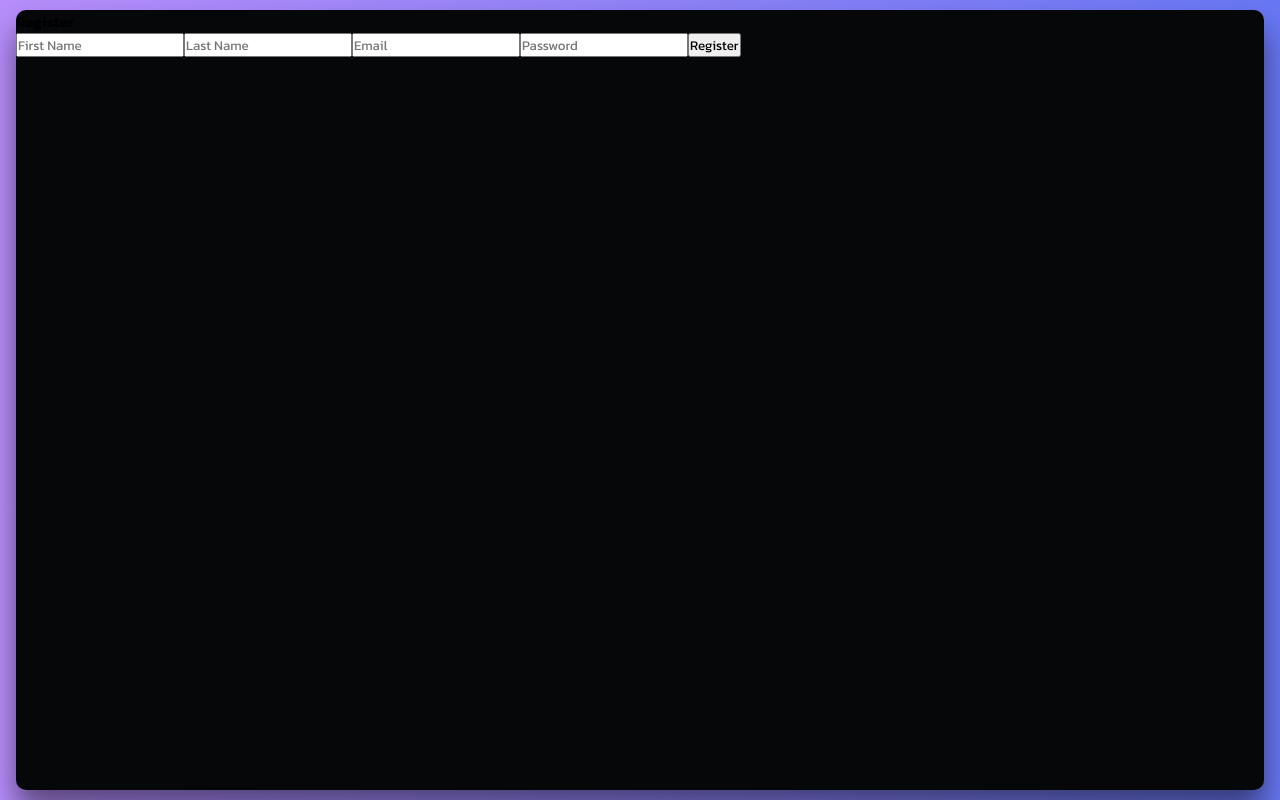
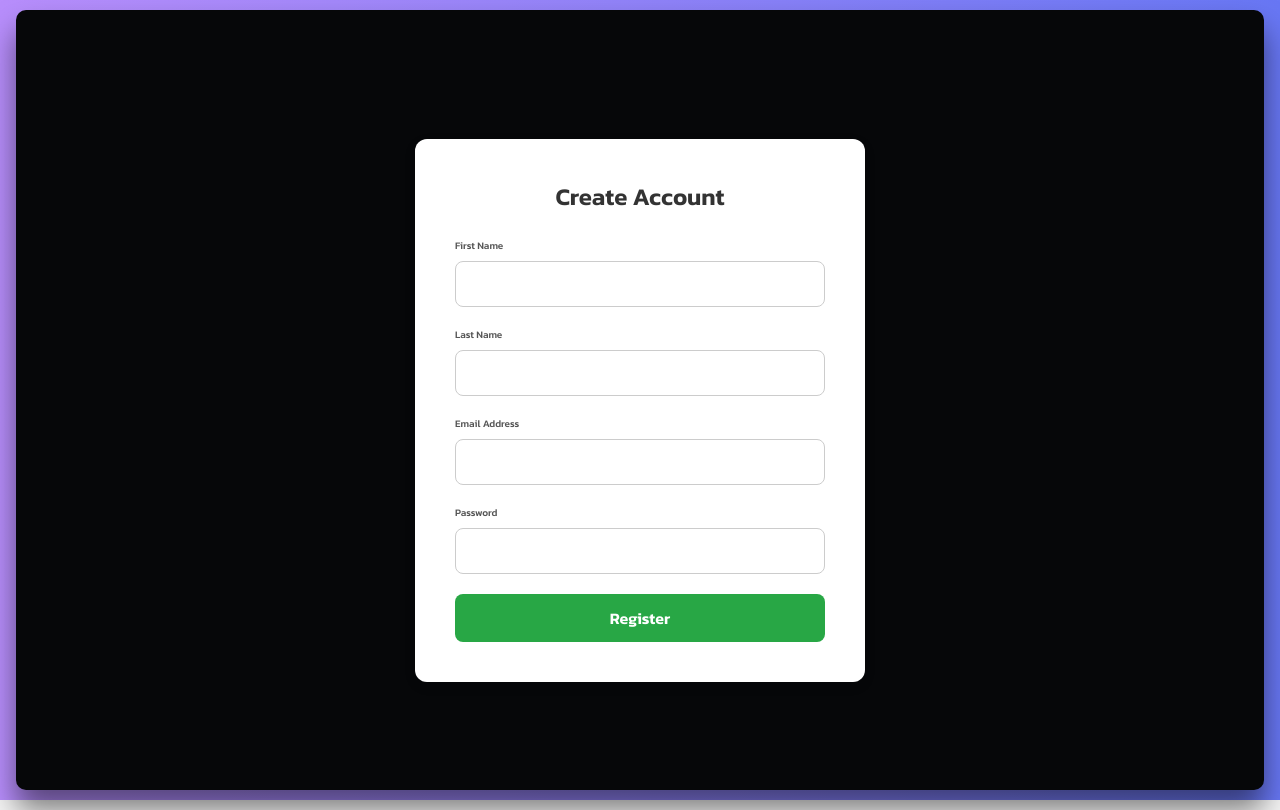
Before and after one commit to truthspear/News-Blog, a React (Vite) app: page /register in a window 1280 px wide. Built offline with nearby package versions, Linux system fonts and the light colour scheme.

Commit message:
Login, register, and categories

```diff
--- a/src/components/News.css
+++ b/src/components/News.css
@@ -106,6 +106,11 @@
 }
 
 .categories {
+    overflow-x: auto;
+    -ms-overflow-style: none;
+    /* IE 10+ */
+    scrollbar-width: none;
+    /* Firefox */
     width: 100%;
     border-radius: 1rem;
     background-color: #111214;
@@ -114,6 +119,12 @@
     flex-direction: column;
     row-gap: 2rem;
     padding: 2rem;
+    scroll-behavior: smooth;
+}
+
+.categories::-webkit-scrollbar {
+    display: none;
+    /* Chrome, Safari, Opera */
 }
 
 .nav-heading {
@@ -281,7 +292,8 @@
 }
 
 .auth-link {
-  color: white; /* or your theme color */
+    color: white;
+    /* or your theme color */
     text-transform: lowercase;
     text-decoration: none;
     font-weight: 600;
--- a/src/components/login.css
+++ b/src/components/login.css
@@ -4,7 +4,7 @@ body {
   margin: 0;
   padding: 0;
   font-family: 'Segoe UI', Tahoma, Geneva, Verdana, sans-serif;
-  background-color: #f4f4f4;
+  background-color: #f0f2f5;
 }
 
 .login-container {
@@ -12,39 +12,41 @@ body {
   align-items: center;
   justify-content: center;
   height: 100vh;
+  padding: 16px;
 }
 
 .login-form {
   background-color: #ffffff;
-  padding: 40px;
+  padding: 40px 32px;
   border-radius: 12px;
-  box-shadow: 0 4px 12px rgba(0, 0, 0, 0.1);
+  box-shadow: 0 6px 20px rgba(0, 0, 0, 0.1);
   width: 100%;
   max-width: 400px;
+  box-sizing: border-box;
 }
 
 .login-title {
-  font-size: 24px;
+  font-size: 28px;
   font-weight: 600;
   text-align: center;
-  margin-bottom: 24px;
-  color: #333333;
+  margin-bottom: 32px;
+  color: #222;
 }
 
 .form-group {
-  margin-bottom: 20px;
+  margin-bottom: 24px;
 }
 
 .form-group label {
   display: block;
   margin-bottom: 8px;
   font-weight: 500;
-  color: #555555;
+  color: #444;
 }
 
 .form-group input {
   width: 100%;
-  padding: 10px 14px;
+  padding: 12px 14px;
   border: 1px solid #ccc;
   border-radius: 8px;
   font-size: 16px;
@@ -58,7 +60,7 @@ body {
 
 .login-button {
   width: 100%;
-  padding: 12px;
+  padding: 14px;
   background-color: #007bff;
   border: none;
   color: #ffffff;
--- a/src/components/login.jsx
+++ b/src/components/login.jsx
@@ -2,6 +2,7 @@ import React, { useState } from 'react';
 import { auth } from './firebase';
 import { signInWithEmailAndPassword } from 'firebase/auth';
 import { useNavigate } from 'react-router-dom';
+import './login.css'; // ✅ Import your CSS file
 
 const Login = () => {
   const [formData, setFormData] = useState({ email: '', password: '' });
@@ -23,36 +24,43 @@ const Login = () => {
         formData.password
       );
       console.log('User logged in:', userCredential.user);
-      // Redirect to home or dashboard after login
       navigate('/');
     } catch (error) {
-      setError(error.message);
+      setError('Invalid email or password');
     }
   };
 
   return (
     <div className="login-container">
-      <h2>Login</h2>
-      <form onSubmit={handleLogin}>
+      <form className="login-form" onSubmit={handleLogin}>
+        <h2 className="login-title">Login</h2>
+
+        <div className="form-group">
+          <label>Email</label>
           <input
             type="email"
             name="email"
-          placeholder="Email"
             value={formData.email}
             onChange={handleChange}
             required
           />
+        </div>
+
+        <div className="form-group">
+          <label>Password</label>
           <input
             type="password"
             name="password"
-          placeholder="Password"
             value={formData.password}
             onChange={handleChange}
             required
           />
-        <button type="submit">Login</button>
+        </div>
+
+        <button type="submit" className="login-button">Login</button>
+
+        {error && <p style={{ color: 'red', marginTop: '10px' }}>{error}</p>}
       </form>
-      {error && <p style={{ color: 'red' }}>{error}</p>}
     </div>
   );
 };
--- a/src/components/register.css
+++ b/src/components/register.css
@@ -72,3 +72,13 @@ body {
 .register-button:hover {
   background-color: #218838;
 }
+
+@media (max-width: 500px) {
+  .register-form {
+    padding: 24px;
+  }
+
+  .register-title {
+    font-size: 20px;
+  }
+}
--- a/src/components/register.jsx
+++ b/src/components/register.jsx
@@ -1,6 +1,7 @@
 import React, { useState } from 'react';
 import { auth } from './firebase';
 import { createUserWithEmailAndPassword, updateProfile } from 'firebase/auth';
+import './register.css'; // Make sure this is imported
 
 const Register = () => {
   const [formData, setFormData] = useState({
@@ -9,6 +10,7 @@ const Register = () => {
     email: '',
     password: ''
   });
+
   const [error, setError] = useState(null);
   const [success, setSuccess] = useState(null);
 
@@ -28,7 +30,6 @@ const Register = () => {
         formData.password
       );
 
-      // Update user profile with displayName (combine first & last name)
       await updateProfile(userCredential.user, {
         displayName: `${formData.firstName} ${formData.lastName}`
       });
@@ -36,7 +37,13 @@ const Register = () => {
       setSuccess("User registered successfully!");
       console.log("Registered user:", userCredential.user);
 
-      // Optionally reset form or redirect here
+      // Optionally reset form
+      setFormData({
+        firstName: '',
+        lastName: '',
+        email: '',
+        password: ''
+      });
     } catch (error) {
       setError(error.message);
     }
@@ -44,44 +51,64 @@ const Register = () => {
 
   return (
     <div className="register-container">
-      <h2>Register</h2>
-      <form onSubmit={handleRegister}>
+      <form onSubmit={handleRegister} className="register-form">
+        <h2 className="register-title">Create Account</h2>
+
+        <div className="form-group">
+          <label htmlFor="firstName">First Name</label>
           <input
             type="text"
             name="firstName"
-          placeholder="First Name"
+            id="firstName"
             value={formData.firstName}
             onChange={handleChange}
             required
           />
+        </div>
+
+        <div className="form-group">
+          <label htmlFor="lastName">Last Name</label>
           <input
             type="text"
             name="lastName"
-          placeholder="Last Name"
+            id="lastName"
             value={formData.lastName}
             onChange={handleChange}
             required
           />
+        </div>
+
+        <div className="form-group">
+          <label htmlFor="email">Email Address</label>
           <input
             type="email"
             name="email"
-          placeholder="Email"
+            id="email"
             value={formData.email}
             onChange={handleChange}
             required
           />
+        </div>
+
+        <div className="form-group">
+          <label htmlFor="password">Password</label>
           <input
             type="password"
             name="password"
-          placeholder="Password"
+            id="password"
             value={formData.password}
             onChange={handleChange}
             required
           />
-        <button type="submit">Register</button>
+        </div>
+
+        <button type="submit" className="register-button">
+          Register
+        </button>
+
+        {error && <p style={{ color: 'red', marginTop: '1rem' }}>{error}</p>}
+        {success && <p style={{ color: 'green', marginTop: '1rem' }}>{success}</p>}
       </form>
-      {error && <p style={{color: "red"}}>{error}</p>}
-      {success && <p style={{color: "green"}}>{success}</p>}
     </div>
   );
 };
```
Lines whose indentation alone changed are shown as unchanged.
